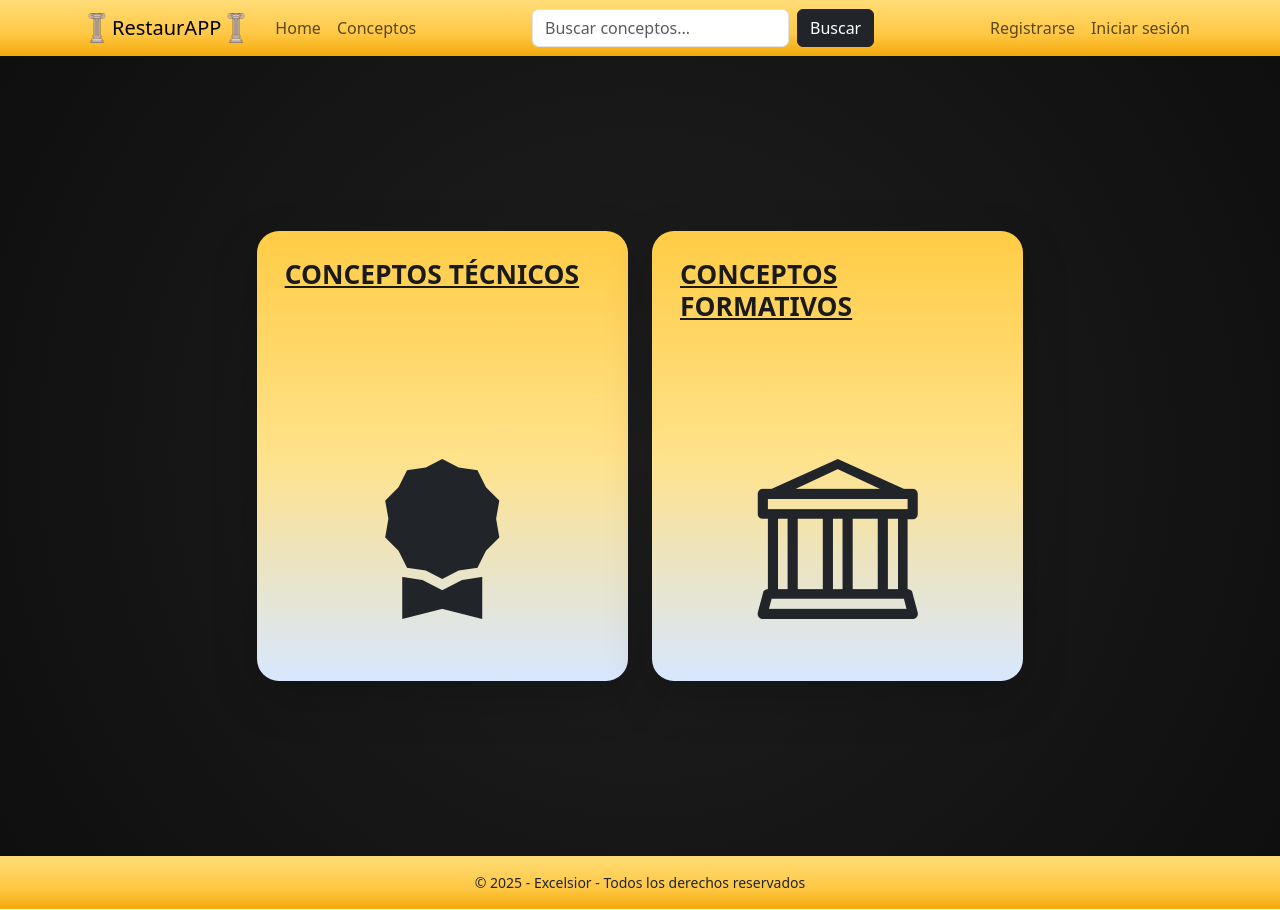
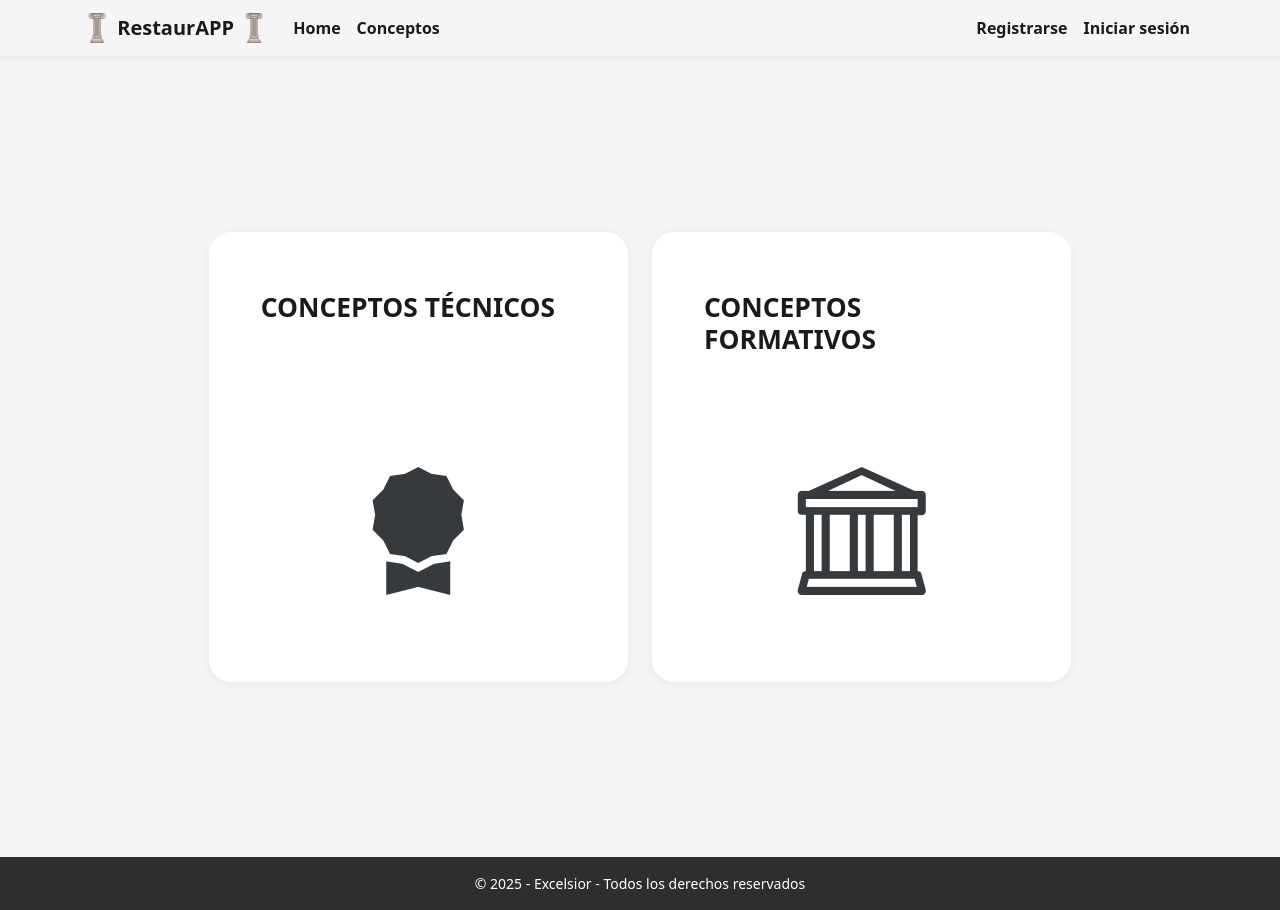
Before and after one commit to jonaourdev/restaurAPP-web, a React (Vite) app: page /conceptPage in a window 1280 px wide. Built offline with nearby package versions, Linux system fonts and the light colour scheme.

Commit message:
style: refactorizar los estilos CSS para lograr coherencia y una mejor interfaz de usuario en todos los componentes.

```diff
--- a/src/components/AppFooter.tsx
+++ b/src/components/AppFooter.tsx
@@ -1,11 +1,11 @@
-import {Container} from "react-bootstrap";
+import { Container } from "react-bootstrap";
 import "../css/AppFooter.css";
 
 function AppFooter() {
   return (
     <>
       <footer className=" py-3 mt-auto footerCSS">
-        <Container className="text-center small text-dark">
+        <Container className="text-center small">
           © 2025 - Excelsior - Todos los derechos reservados
         </Container>
       </footer>
--- a/src/components/AppNavbar.tsx
+++ b/src/components/AppNavbar.tsx
@@ -1,13 +1,5 @@
 import { useEffect, useState } from "react";
-import {
-  Container,
-  Nav,
-  Navbar,
-  NavDropdown,
-  Image,
-  Form,
-  Button,
-} from "react-bootstrap";
+import { Container, Nav, Navbar, NavDropdown, Image } from "react-bootstrap";
 import "../css/AppNavbar.css";
 import { Link, useNavigate } from "react-router-dom";
 
@@ -19,29 +11,18 @@ interface User {
 function AppNavbar() {
   const navigate = useNavigate();
   const [user, setUser] = useState<User | null>(null);
-  const [busqueda, setBusqueda] = useState("");
 
   useEffect(() => {
-    const storedUser = localStorage.getItem("currentUser"); // Leer el usuario con sesión iniciada
+    const storedUser = localStorage.getItem("currentUser");
     if (storedUser) {
       setUser(JSON.parse(storedUser));
     }
-  }, [navigate]); // Se ejecuta cada vez que cambia la navegación
+  }, [navigate]);
 
   const handleLogout = () => {
-    localStorage.removeItem("currentUser"); // Borrar solo la sesión actual
+    localStorage.removeItem("currentUser");
     setUser(null);
-    // Usamos window.location.href para forzar una recarga completa de la página.
-    // Esto asegura que el Navbar se actualice al estado "no logeado".
     window.location.href = "/";
-  };
-
-  const handleSubmit = (e: React.FormEvent<HTMLFormElement>) => {
-    e.preventDefault();
-    if (!busqueda.trim()) return;
-    alert(`Buscando: ${busqueda}`);
-    // Redirigir a una página de resultados de búsqueda
-    // navigate(`/search?q=${busqueda}`);
   };
 
   return (
@@ -55,8 +36,8 @@ function AppNavbar() {
               width="30"
               height="30"
               className="d-inline-block align-top"
-            />
-            RestaurAPP
+            />{" "}
+            RestaurAPP{" "}
             <img
               alt=""
               src="../src/assets/logo.png"
@@ -65,7 +46,9 @@ function AppNavbar() {
               className="d-inline-block align-top"
             />
           </Navbar.Brand>
+
           <Navbar.Toggle aria-controls="basic-navbar-nav" />
+
           <Navbar.Collapse id="basic-navbar-nav">
             <Nav className="me-auto">
               <Nav.Link as={Link} to={"/"}>
@@ -75,22 +58,7 @@ function AppNavbar() {
                 Conceptos
               </Nav.Link>
             </Nav>
-            <Form className="d-flex" onSubmit={handleSubmit}>
-              <Form.Control
-                type="search"
-                placeholder="Buscar conceptos..."
-                className="me-2"
-                aria-label="Buscar"
-                value={busqueda}
-                onChange={(e) => setBusqueda(e.target.value)}
-              />
-              <Button type="submit" variant="dark">
-                Buscar
-              </Button>
-            </Form>
-            <Nav className="ms-auto">
-              {/* Separador visual si es necesario */}
-            </Nav>
+
             {user ? (
               // Vista para usuario logeado
               <Nav>
--- a/src/components/TechnicalConcepts/TechnicalConcepts.tsx
+++ b/src/components/TechnicalConcepts/TechnicalConcepts.tsx
@@ -14,8 +14,10 @@ export default function TechnicalConcepts() {
 
   return (
     <Stack gap={3}>
-      <h1 className="text-center mb-5 display-5">Technical Concepts</h1>
-
+      <h1 className="text-center mb-2 display-5 text-black">
+        Technical Concepts
+      </h1>
+      <div className="border-bottom mb-3" style={{ borderColor: "#d1d1d1" }} />
       <div className="technical-grid">
         {families
           //  Filtra solo las familias con subConceptos reales
--- a/src/css/AppFooter.css
+++ b/src/css/AppFooter.css
@@ -1,5 +1,5 @@
 .footerCSS {
-  background: linear-gradient(180deg, #ffdd77 0%, #ffc845 60%, #f4a90a 100%);
-  color: #1a1a1a;
+  background: rgb(46, 46, 46);
+  color: #ffffff;
   padding: 1.5rem 0;
 }
--- a/src/css/AppNavbar.css
+++ b/src/css/AppNavbar.css
@@ -1,4 +1,78 @@
 .navCSS {
-  background: linear-gradient(180deg, #ffdd77 0%, #ffc845 60%, #f4a90a 100%);
-  color: #1a1a1a;
+  background: whitesmoke !important;
+
+  box-shadow: 0 1px 6px rgba(0, 0, 0, 0.06);
+
+  border-bottom: 1px solid rgba(0, 0, 0, 0.04);
 }
+
+.navCSS .navbar-brand {
+  font-weight: 700;
+  color: #1a1a1a !important;
+}
+.navCSS .nav-link {
+  font-weight: 600;
+  color: #1a1a1a !important;
+  border-bottom: none;
+  text-decoration: none;
+  transition: color 0.2s ease;
+}
+
+.navCSS .nav-link:hover {
+  color: #0056d2 !important;
+  text-decoration: none !important;
+}
+
+.navCSS .navbar-nav .nav-link.active,
+.navCSS .navbar-nav .show > .nav-link {
+  color: #0056d2 !important;
+  font-weight: 700;
+  text-decoration: none !important;
+  border-bottom: none !important;
+}
+
+/* ===================================== */
+/*                SEARCH BAR             */
+/* ===================================== */
+
+.navCSS input.form-control {
+  border-radius: 12px;
+  border: 1px solid #c9c9c9;
+  background-color: #ffffff;
+  transition: border-color 0.2s ease, box-shadow 0.2s ease;
+}
+
+.navCSS input.form-control:focus {
+  border-color: #f4b731;
+  box-shadow: 0 0 0 0.2rem rgba(244, 183, 49, 0.35);
+}
+
+/* ===================================== */
+/*               SEARCH BUTTON           */
+/* ===================================== */
+
+.navCSS .btn-dark {
+  background-color: #1a1a1a;
+  border-radius: 10px;
+  font-weight: 600;
+  border: none;
+}
+
+.navCSS .dropdown-menu {
+  border-radius: 12px;
+  background-color: #ffffff;
+  box-shadow: 0 6px 18px rgba(0, 0, 0, 0.15);
+  padding: 0.5rem;
+}
+
+.navCSS .dropdown-item.active,
+.navCSS .dropdown-item:active {
+  background-color: transparent !important;
+  color: #0056d2 !important;
+  font-weight: 600;
+}
+
+.navCSS .dropdown-item:hover {
+  background-color: rgba(0, 0, 0, 0.05);
+  border-radius: 6px;
+}
--- a/src/css/AuthForm.css
+++ b/src/css/AuthForm.css
@@ -3,12 +3,7 @@
 /* ============================= */
 
 .auth-page-background {
-  background: radial-gradient(
-    circle at center,
-    #1f1f1f 0%,
-    #161616 55%,
-    #0e0e0e 100%
-  );
+  background: whitesmoke;
   min-height: 100vh;
   display: flex;
   align-items: center;
--- a/src/css/ChoiceForm.css
+++ b/src/css/ChoiceForm.css
@@ -13,7 +13,7 @@
   font-size: 2.4rem;
   font-weight: 700;
   margin-bottom: 2rem;
-  color: #ffffff;
+  color: #3d3d3d;
   text-align: center;
 }
 
--- a/src/css/ConceptCards/CardTecnica.css
+++ b/src/css/ConceptCards/CardTecnica.css
@@ -1,95 +1,98 @@
 /* ========================================= */
-/*              TARJETA BASE                 */
+/*        CARD EDITORIAL (ESTILO FLAT)       */
 /* ========================================= */
 
 .article-card {
-  border: 0;
-  border-radius: 22px;
-  color: #1a1a1a;
+  background: white !important;
+  border: none;
+  border-radius: 10px;
 
-  /* 🎨 Gradiente premium */
-  background: linear-gradient(180deg, #ffda6a 0%, #f4b731 45%, #eef4ff 100%);
+  box-shadow: 0 2px 10px rgba(0, 0, 0, 0.06) !important;
 
-  box-shadow: 0 0 14px rgba(0, 0, 0, 0.28);
-  overflow: hidden;
+  text-decoration: none;
+  color: inherit;
 
-  transition: transform 400ms cubic-bezier(0.19, 1, 0.22, 1),
-    box-shadow 400ms cubic-bezier(0.19, 1, 0.22, 1);
-
-  display: flex;
-  flex-direction: column;
+  padding: 2rem 1.5rem;
+  transition: background-color 0.25s ease, box-shadow 0.25s ease;
 }
 
-/* Hover */
 .article-card:hover {
-  transform: scale(0.985);
-  box-shadow: 0 12px 30px rgba(0, 0, 0, 0.22);
-}
-
-/* Body interno */
-.article-card .card-body {
-  padding: 20px;
-  display: flex;
-  flex-direction: column;
-}
-
-/* Título */
-.article-title {
-  font-weight: 800;
-  line-height: 1.2;
-  font-size: 1.65rem;
-  margin-bottom: 1.25rem;
+  background-color: #f9f9f9;
+  box-shadow: 0 4px 14px rgba(0, 0, 0, 0.08) !important;
 }
 
 /* ========================================= */
-/*              TARJETA CUADRADA             */
+/*             TITULO (NEGRO)                */
 /* ========================================= */
 
-.square-card {
-  aspect-ratio: 1 / 1; /* 🔥 Tarjeta cuadrada REAL */
-  width: 18rem;
-  overflow: hidden;
-  position: relative;
+.article-card a.article-title {
+  color: #000 !important;
+  text-decoration: none !important;
+  font-weight: 700;
+  font-size: 1.45rem;
+
+  display: block;
+  text-align: center;
+  margin-bottom: 0.6rem;
+}
+
+.article-card a.article-title:hover {
+  color: #000 !important;
 }
 
 /* ========================================= */
-/*                IMAGEN                     */
+/*          SUBTITULO (GRIS SUAVE)           */
 /* ========================================= */
 
-.concept-image {
-  width: 100%;
-  height: 50%; /* mitad superior del cuadrado */
-  object-fit: cover;
-}
-
-/* Placeholder cuando no hay imagen */
-.image-placeholder {
-  width: 100%;
-  height: 50%;
-  background: #ddd;
+.article-subtitle {
+  font-size: 0.95rem;
+  color: #666;
+  font-weight: 600;
+  text-align: center;
+  margin-bottom: 1rem;
 }
 
 /* ========================================= */
-/*                   GRID                    */
+/*          DESCRIPCIÓN (IZQUIERDA)          */
+/* ========================================= */
+
+.article-description {
+  font-size: 0.98rem;
+  color: #333;
+  line-height: 1.55;
+  text-align: left;
+  margin-bottom: 1.4rem;
+}
+
+/* ========================================= */
+/*              CUERPO CARD                  */
+/* ========================================= */
+
+.article-card .card-body {
+  padding: 0;
+  display: flex;
+  flex-direction: column;
+  background: transparent;
+}
+
+/* ========================================= */
+/*              ICONO (si aplica)            */
+/* ========================================= */
+
+.article-card i {
+  font-size: 8rem !important;
+  color: #1a1a1a;
+  opacity: 0.9;
+  text-align: center;
+}
+
+/* ========================================= */
+/*              GRID GENERAL                 */
 /* ========================================= */
 
 .technical-grid {
   display: grid;
   grid-template-columns: repeat(auto-fill, minmax(18rem, 1fr));
-  gap: 0.75rem;
-  padding: 0.75rem;
-  width: 100%;
+  gap: 2rem;
+  padding: 1rem 0;
 }
-
-/* ========================================= */
-/*           RESPONSIVE (OPCIONAL)           */
-/* ========================================= */
-
-/* *NO* usar min-heights si quieres tarjetas cuadradas
-   — pero si quieres puedes agregar reglas para móviles
-   que ajusten el width */
-@media (max-width: 480px) {
-  .square-card {
-    width: 100%;
-  }
-}
--- a/src/css/Header.css
+++ b/src/css/Header.css
@@ -1,10 +1,5 @@
 .parallax {
-  background: radial-gradient(
-    circle at center,
-    #1f1f1f 0%,
-    #161616 55%,
-    #0e0e0e 100%
-  );
+  background: whitesmoke;
   height: 100vh;
   background-attachment: fixed;
   background-position: center;
@@ -17,7 +12,7 @@
   top: 50%;
   transform: translateY(-50%);
   text-align: center;
-  color: white;
+  color: rgb(0, 0, 0);
 }
 
 .content h1 {
--- a/src/css/Layout.css
+++ b/src/css/Layout.css
@@ -1,10 +1,5 @@
 .layout-container {
-  background: radial-gradient(
-    circle at center,
-    #1f1f1f 0%,
-    #161616 55%,
-    #0e0e0e 100%
-  );
+  background: whitesmoke;
   min-height: 100vh;
   display: flex;
   flex-direction: column;
--- a/src/css/TopBar.css
+++ b/src/css/TopBar.css
@@ -1,5 +1,5 @@
 .nav-yellow {
-  background: linear-gradient(180deg, #ffdd77 0%, #ffc845 60%, #f4a90a 100%);
+  background: whitesmoke;
   color: #1a1a1a;
 }
 
```
Also changed, not shown: src/components/FormativeConcepts/FormativeConcepts.tsx (+7 -3 lines).
